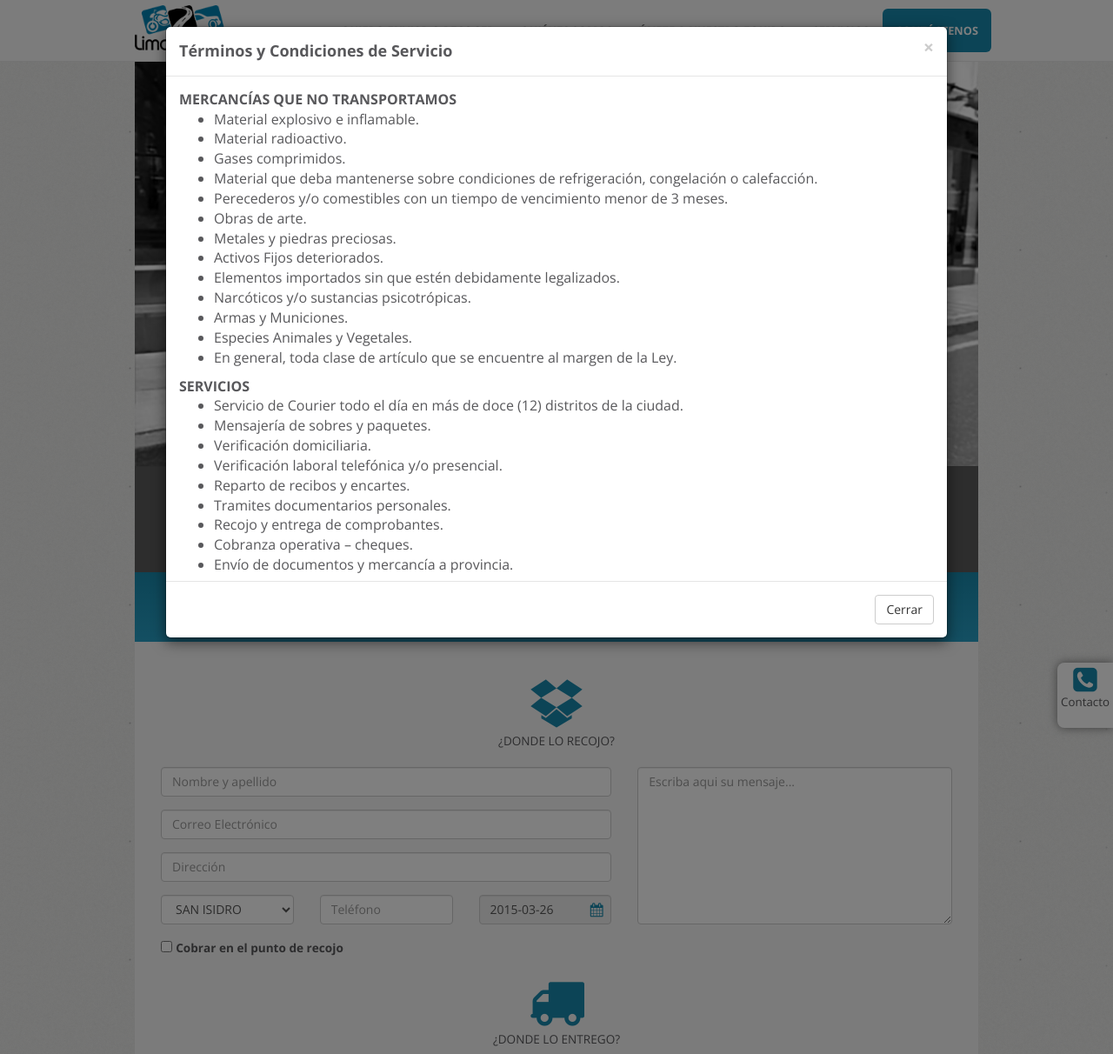
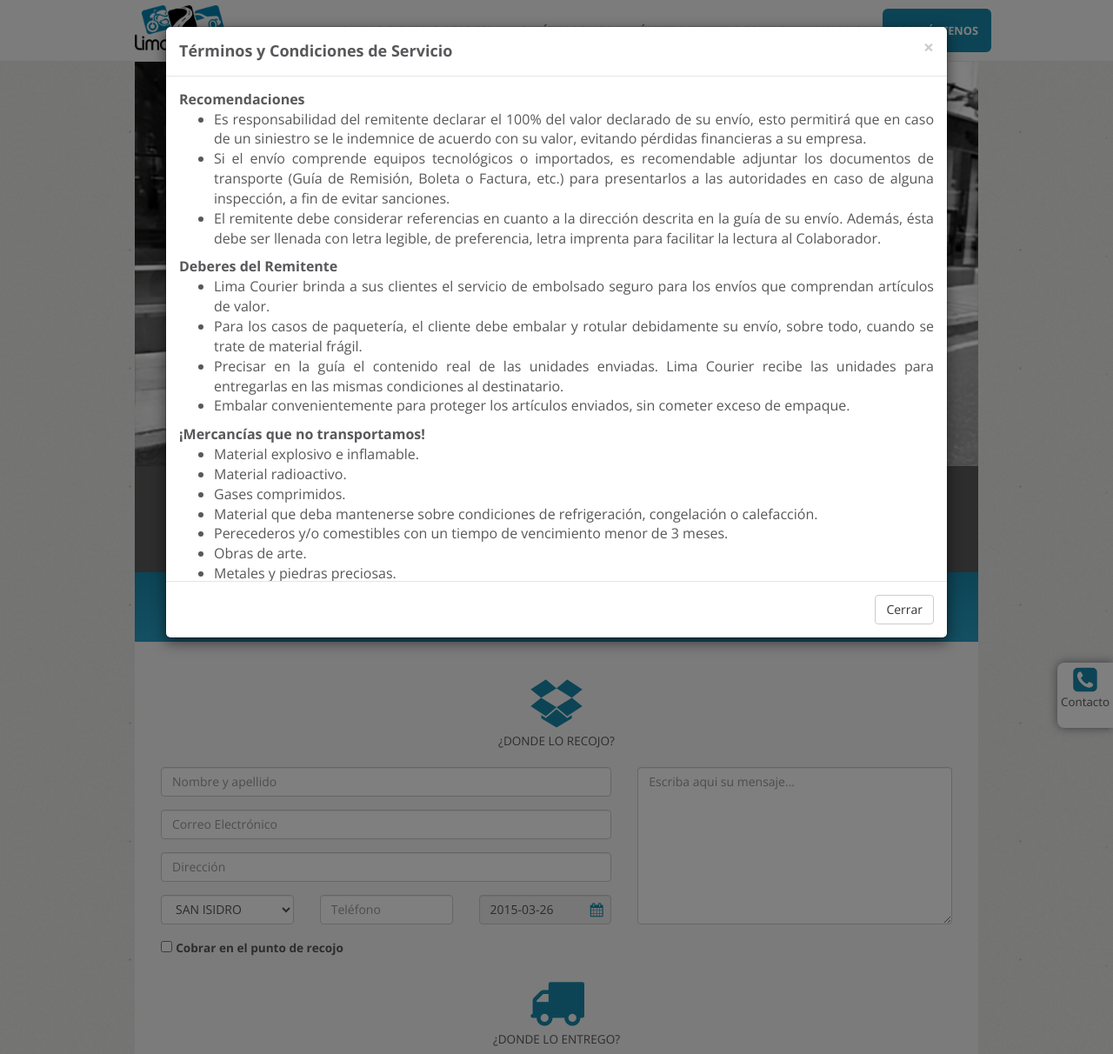
Before and after one commit to OscarSith/lima-courier, a PHP site: page / in a window 1280 px wide, after a click on "Ver terminos de uso". Shown: the top 1212 px of the page at 87% size. Run offline with PHP 8.4, Linux system fonts and the light colour scheme; some libraries are stand-ins or nearby versions.

Commit message:
Se modifico los terminos y servicios

```diff
--- a/css/style.css
+++ b/css/style.css
@@ -301,3 +301,5 @@ ul.social-buttons li a:hover i{
 	height: 580px;
 	overflow: auto;
 }
+#terminos p {padding-left: 40px;}
+#terminos ul {text-align: justify;}
--- a/index.html
+++ b/index.html
@@ -341,12 +341,16 @@
 				</div>
           		<div class="mt60">
           			<ul class="list-services">
-          				<li><i class="fa fa-check fa-lg"></i> Servicio de Courier todo el día en más de doce (12) distritos.</li>
+          				<li><i class="fa fa-check fa-lg"></i> Servicio de Courier todo el día en más de doce (12) distritos de la ciudad.</li>
+          				<li><i class="fa fa-check fa-lg"></i> Mensajería de sobres y paquetes.</li>
           				<li><i class="fa fa-check fa-lg"></i> Verificación domiciliaria.</li>
-          				<li><i class="fa fa-check fa-lg"></i> Verificación laboral.</li>
+          				<li><i class="fa fa-check fa-lg"></i> Verificación laboral telefónica y/o presencial.</li>
           				<li><i class="fa fa-check fa-lg"></i> Reparto de recibos y encartes.</li>
-          				<li><i class="fa fa-check fa-lg"></i> Envíos de documentos y mercancía a provincia.</li>
-          			</ul>
+          				<li><i class="fa fa-check fa-lg"></i> Tramites documentarios personales.</li>
+          				<li><i class="fa fa-check fa-lg"></i> Recojo y entrega de comprobantes.</li>
+          				<li><i class="fa fa-check fa-lg"></i> Cobranza operativa – cheques.</li>
+          				<li><i class="fa fa-check fa-lg"></i> Envío de documentos y mercancía a provincia.</li>
+					</ul>
 				</div>
 			</div>
 		</div>
@@ -442,7 +446,20 @@
 					</h4>
 				</div>
 				<div class="modal-body">
-					<strong>MERCANCÍAS QUE NO TRANSPORTAMOS</strong>
+					<strong>Recomendaciones</strong>
+					<ul>
+						<li>Es responsabilidad del remitente declarar el 100% del valor declarado de su envío, esto permitirá que en caso de un siniestro se le indemnice de acuerdo con su valor, evitando pérdidas financieras a su empresa.</li>
+						<li>Si el envío comprende equipos tecnológicos o importados, es recomendable adjuntar los documentos de transporte (Guía de Remisión, Boleta o Factura, etc.) para presentarlos a las autoridades en caso de alguna inspección, a fin de evitar sanciones.</li>
+						<li>El remitente debe considerar referencias en cuanto a la dirección descrita en la guía de su envío. Además, ésta debe ser llenada con letra legible, de preferencia, letra imprenta para facilitar la lectura al Colaborador.</li>
+					</ul>
+					<strong>Deberes del Remitente</strong>
+					<ul>
+						<li>Lima Courier brinda a sus clientes el servicio de embolsado seguro para los envíos que comprendan artículos de valor.</li>
+						<li>Para los casos de paquetería, el cliente debe embalar y rotular debidamente su envío, sobre todo, cuando se trate de material frágil.</li>
+						<li>Precisar en la guía el contenido real de las unidades enviadas. Lima Courier recibe las unidades para entregarlas en las mismas condiciones al destinatario.</li>
+						<li>Embalar convenientemente para proteger los artículos enviados, sin cometer exceso de empaque.</li>
+					</ul>
+					<strong>¡Mercancías que no transportamos!</strong>
 					<ul>
 						<li>Material explosivo e inflamable.</li>
 						<li>Material radioactivo.</li>
@@ -458,18 +475,20 @@
 						<li>Especies Animales y Vegetales.</li>
 						<li>En general, toda clase de artículo que se encuentre al margen de la Ley.</li>
 					</ul>
-					<strong>SERVICIOS</strong>
+					<strong>Tener en cuenta</strong>
 					<ul>
-						<li>Servicio de Courier todo el día en más de doce (12) distritos de la ciudad.</li>
-						<li>Mensajería de sobres y paquetes.</li>
-						<li>Verificación domiciliaria.</li>
-						<li>Verificación laboral telefónica y/o presencial.</li>
-						<li>Reparto de recibos y encartes.</li>
-						<li>Tramites documentarios personales.</li>
-						<li>Recojo y entrega de comprobantes.</li>
-						<li>Cobranza operativa – cheques.</li>
-						<li>Envío de documentos y mercancía a provincia.</li>
+						<li>En caso de siniestro, el reclamo deberá realizarse en un máximo de tres (03) días después de informado el suceso, para ello, se deberán adjuntar los documentos solicitados y seguir el proceso que se indique.</li>
 					</ul>
+					<strong>Restricciones</strong>
+					<ul>
+						<li>Lima Courier no se compromete a hacer inventarios o revisión de mercadería en la recolección o en las entregas al destinatario.</li>
+						<li>Lima Courier no se compromete a clasificar u ordenar la mercadería en la entrega al destinatario.</li>
+					</ul>
+					<strong>Declaración de Protección de Datos</strong>
+					<p>
+					Lima Courier asume la responsabilidad solidariamente y como propia, de guardar absoluta reserva y estricta confidencialidad sobre toda la información que recibe de sus usuarios, incluyendo los nombres, direcciones y demás datos de los clientes que componen la base de datos. Dicha información no podrá ser difundida ni ser de conocimiento de ningún tercero, por cualquier causa o motivo. Ningún tercero debe tener acceso ni conocimiento de la información, de manera parcial o total, para lo cual, Lima Courier cuenta con un óptimo sistema de seguridad que protege la información con la misma seguridad, cuidado y diligencia que utiliza para proteger su propia información.
+					</p>
+					<p>Los datos que solicitamos a nuestros usuarios son con el fin de mejorar nuestro Servicio y hacer que todo proceso sea más sencillo para ellos.</p>
 				</div>
 				<div class="modal-footer">
 					<button type="button" class="btn btn-default" data-dismiss="modal">Cerrar</button>
```
